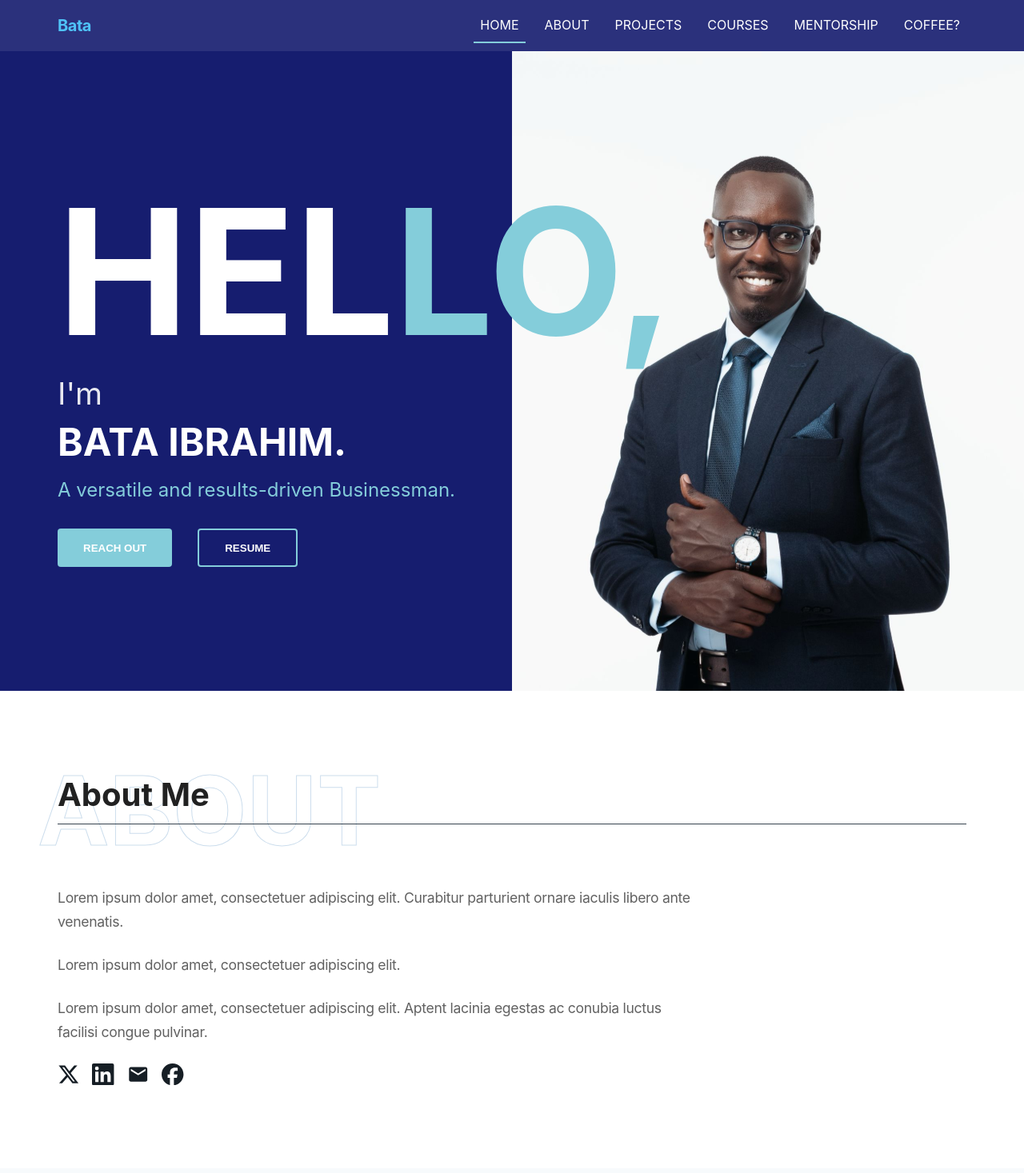
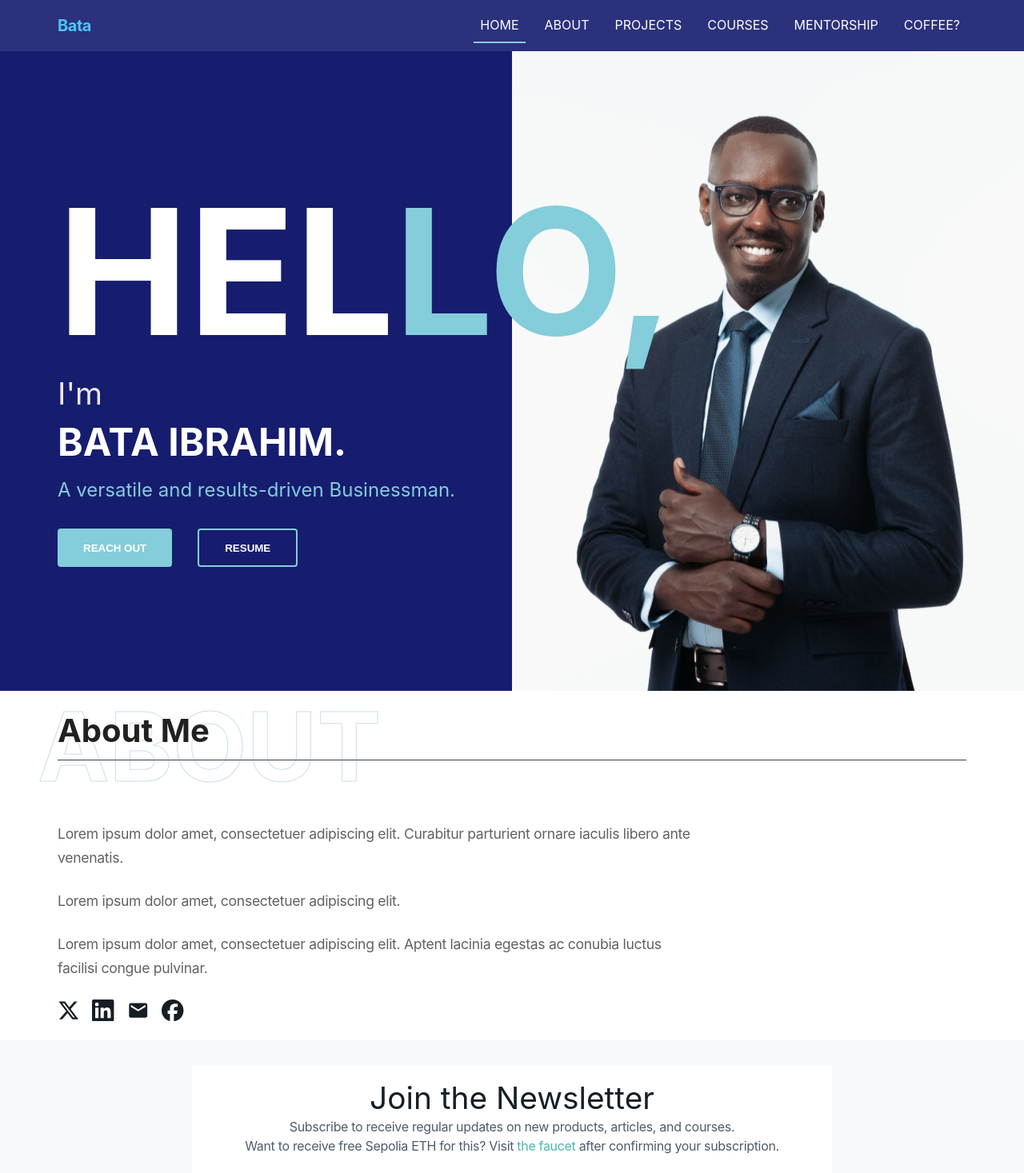
Before and after one commit to oxenprogrammer/bata-portfolio, a Next.js app in the folder client/: page / in a window 1280 px wide. Shown: the top 1467 px of the page at 80% size. Built offline with nearby package versions, Linux system fonts and the light colour scheme.

Commit message:
[home] refactor:  Recalculate height

```diff
--- a/client/app/home/components/hero.tsx
+++ b/client/app/home/components/hero.tsx
@@ -51,7 +51,7 @@ const MainContent = styled(Box)({
 
 const HeroContainer = styled(Box)(({ theme }) => ({
   position: "relative",
-  minHeight: "calc(100vh - 64px)",
+  minHeight: "calc(100vh - 64px + 60px)",
   display: "flex",
   overflow: "hidden",
   backgroundColor: theme.palette.blue[70],
@@ -85,9 +85,9 @@ const TextContent = styled(Box)(({ theme }) => ({
 const ImageContainer = styled(Box)(({ theme }) => ({
   position: "absolute",
   right: 0,
-  top: 0,
+  top: "-60px",
   width: "50%",
-  height: "100%",
+  height: "calc(100% + 60px)",
   backgroundColor: theme.palette.common.white,
   animation: `${imageFadeIn} 1.5s ease-out`,
   [theme.breakpoints.down("md")]: {
--- a/client/app/shared/components/home-content.tsx
+++ b/client/app/shared/components/home-content.tsx
@@ -6,13 +6,13 @@ import { motion } from "framer-motion";
 
 const AboutContainer = styled(Container)(({ theme }) => ({
   position: "relative",
-  padding: theme.spacing(12, 2),
+  padding: theme.spacing(2),
   overflow: "hidden",
 }));
 
 const BackgroundText = styled(motion.div)(({ theme }) => ({
   position: "absolute",
-  top: theme.spacing(6),
+  top: theme.spacing(-4),
   left: "7px",
   fontSize: "120px",
   fontWeight: 700,
@@ -25,7 +25,7 @@ const BackgroundText = styled(motion.div)(({ theme }) => ({
   "@media (max-width: 600px)": {
     fontSize: "80px",
     left: 0,
-    top: "70px",
+    top: "-10px",
   },
 }));
 
```
